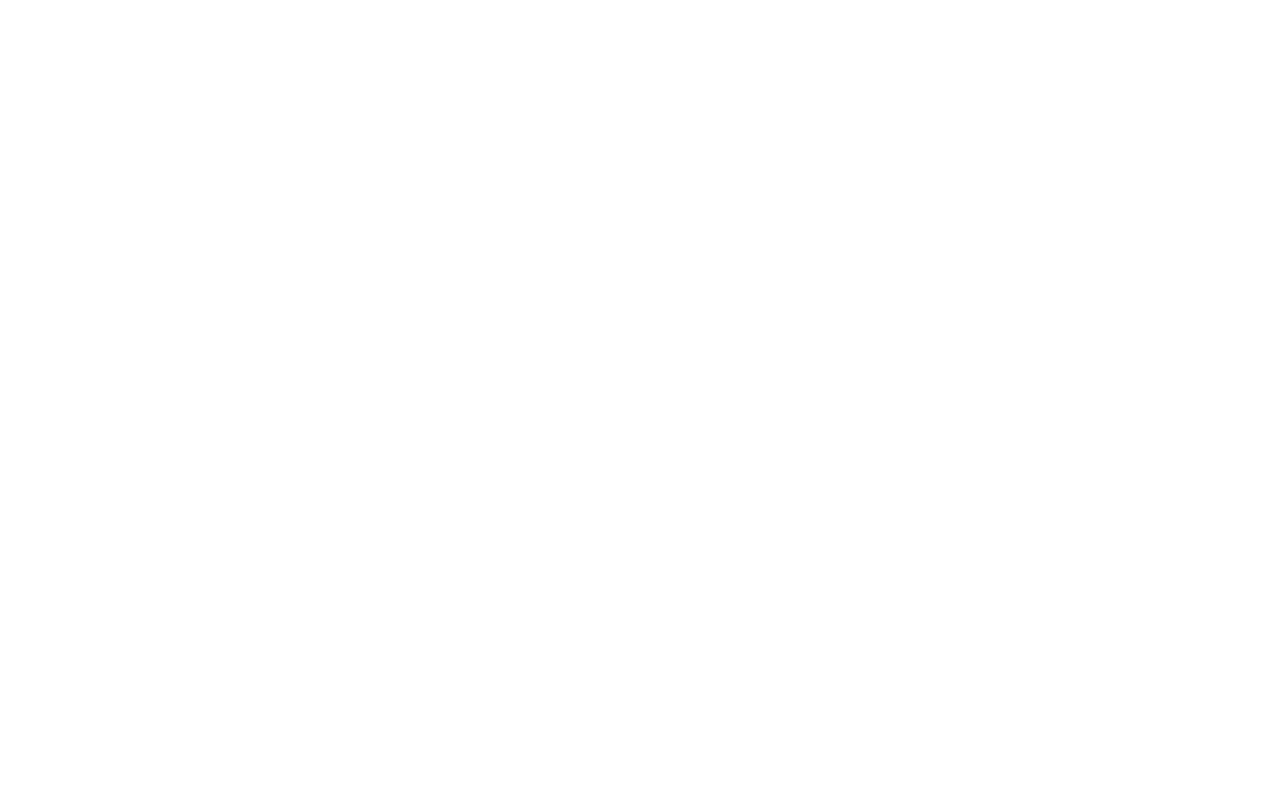
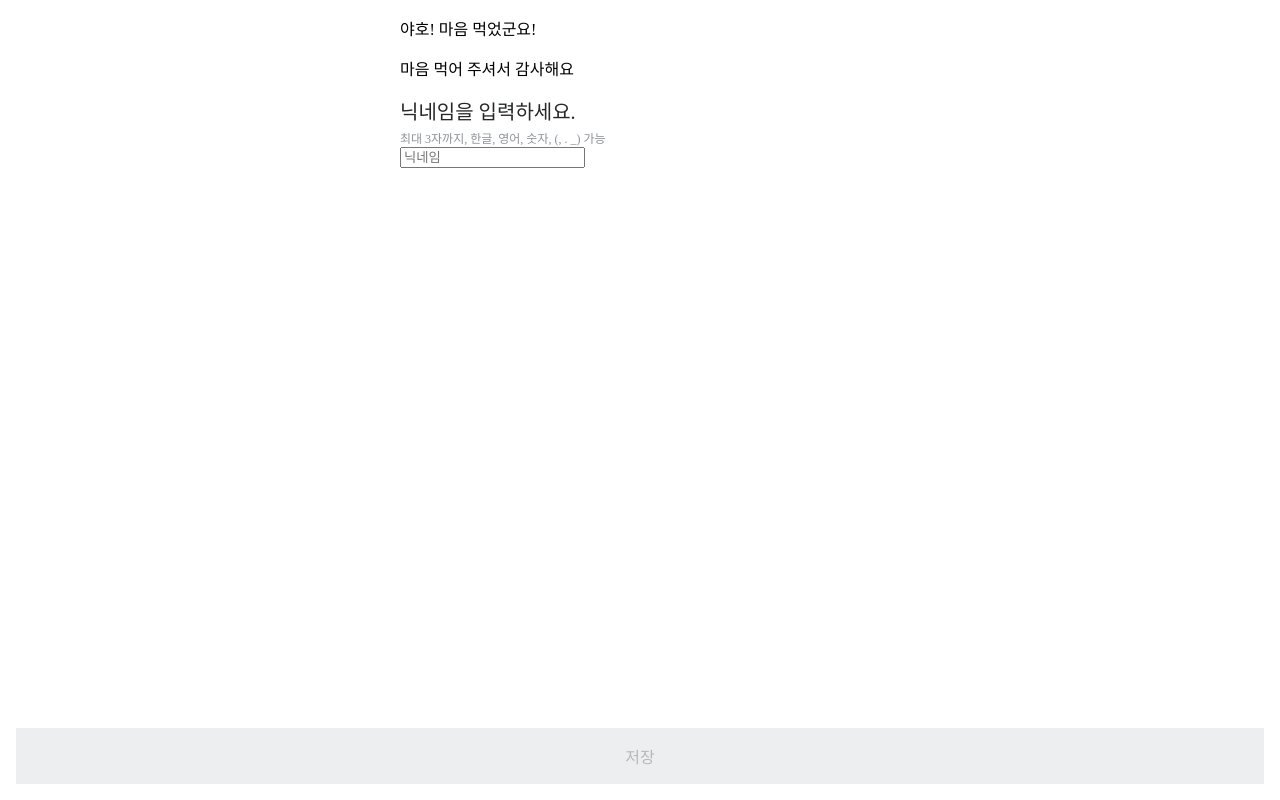
Before and after one commit to yourssu/i-got-it-frontend, a React (Vite) app: page /nickname in a window 1280 px wide. Before the commit this address had no page. Built offline with nearby package versions, Linux system fonts and the light colour scheme; a web font is replaced by a local one.

Commit message:
feat(nickname) : add nickname

```diff
--- a/src/App.tsx
+++ b/src/App.tsx
@@ -5,7 +5,7 @@ import './styles/color.scss'
 import './styles/Font.css'
 import Login from './pages/Login/Login'
 import KakaoRedirect from './pages/atoms/KakaoRedirect'
-import Nickname from './pages/Nickname'
+import Nickname from './pages/Nickname/Nickname'
 import Create from './pages/Create/Create'
 import CreateLetter from './pages/CreateLetter/CreateLetter'
 import MyPage from './pages/MyPage/MyPage'
@@ -30,6 +30,8 @@ function App() {
           <Route
             path="/nickname"
             element={<Nickname />}
+          />
+          <Route
             path="/create"
             element={<Create />}
           />
--- a/src/pages/Nickname.tsx
+++ /dev/null
@@ -1,7 +0,0 @@
-import React from 'react'
-
-const Nickname = () => {
-  return <div>닉네임</div>
-}
-
-export default Nickname
--- /dev/null
+++ b/src/pages/Nickname/Nickname.tsx
@@ -0,0 +1,46 @@
+import React, { useState } from 'react'
+import BoxButton from '../../components/Button/BoxButton'
+import { useNavigate } from 'react-router-dom'
+
+const Nickname = () => {
+  const navigate = useNavigate()
+  const [nickname, setNickname] = useState<string>('')
+
+  const handleSubmit = () => {
+    // 서버에 보내주는 로직
+    setNickname('')
+    navigate('/')
+  }
+
+  const handleChange = (event: React.ChangeEvent<HTMLInputElement>) => {
+    setNickname(event.target.value)
+  }
+  return (
+    <div>
+      <div>
+        <p>야호! 마음 먹었군요!</p>
+        <p>마음 먹어 주셔서 감사해요</p>
+      </div>
+      <div>
+        <label className="title">닉네임을 입력하세요.</label>
+          <div className="description">최대 3자까지, 한글, 영어, 숫자, (, . _) 가능</div>
+          <input
+            type="text"
+            placeholder="닉네임"
+            required
+            maxLength={3}
+            value={nickname}
+            onChange={handleChange}
+          />
+          <BoxButton
+            type="submit"
+            text="저장"
+            isDisabled={!nickname}
+            onClick={handleSubmit}
+          />
+      </div>
+    </div>
+  )
+}
+
+export default Nickname
```
Also changed, not shown: src/pages/Layout.tsx (deleted, +0 -13 lines).
